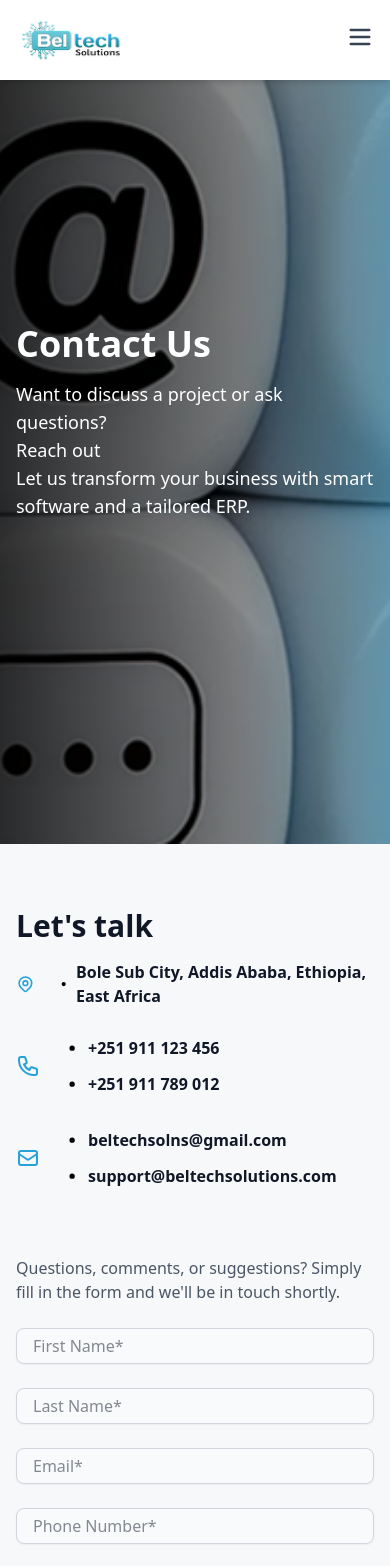
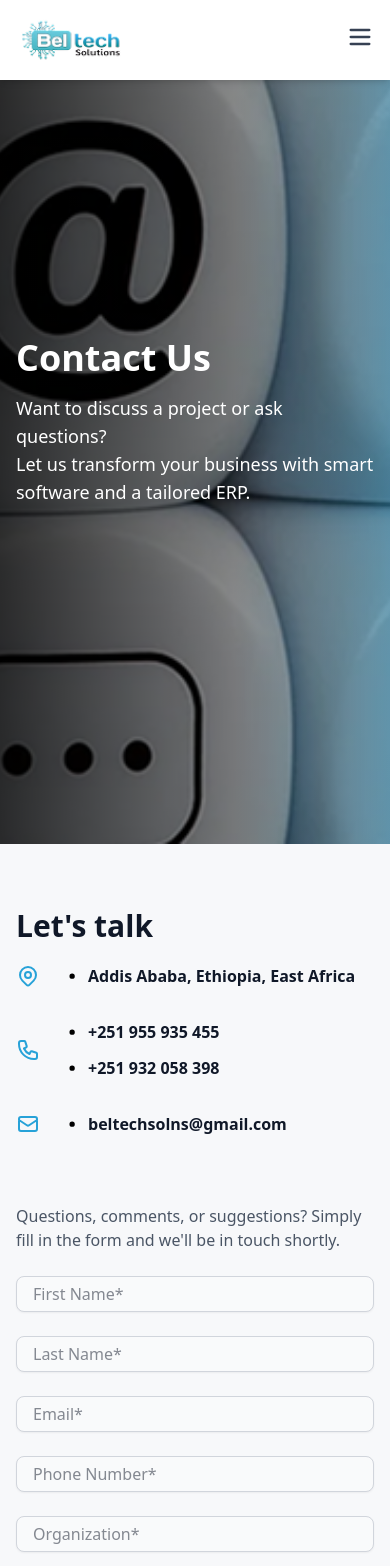
Before and after one commit to Elshadayyyyy/bel, a React (Vite) app: page /Contact in a window 390 px wide. Shown: the top 1566 px of the page. Built offline with nearby package versions, Linux system fonts and the light colour scheme.

Commit message:
final update

```diff
--- a/src/pages/Contact.tsx
+++ b/src/pages/Contact.tsx
@@ -5,7 +5,7 @@ import { Textarea } from "../components/ui/textarea";
 import toast, { Toaster } from "react-hot-toast";
 import contactHero from "./../assets/contactHero.png";
 import above_the_footer from "./../assets/above_the_footer.png";
-import { Dot } from 'lucide-react';
+import { Dot } from "lucide-react";
 
 const Contact = () => {
   const [formData, setFormData] = useState({
@@ -14,7 +14,7 @@ const Contact = () => {
     email: "",
     phone: "",
     organization: "",
-    message: ""
+    message: "",
   });
 
   const [errors, setErrors] = useState<any>({});
@@ -51,7 +51,7 @@ const Contact = () => {
         email: "",
         phone: "",
         organization: "",
-        message: ""
+        message: "",
       });
     }
   };
@@ -70,33 +70,27 @@ const Contact = () => {
           className="absolute inset-0"
           style={{
             background: `
-        linear-gradient(to right, rgba(0,0,0,0.8), rgba(0,0,0,0.2)),
-        linear-gradient(to left, rgba(39,162,216,0.5) 0%, rgba(39,162,216,0.0) 40%)
-      `,
+              linear-gradient(to right, rgba(0,0,0,0.8), rgba(0,0,0,0.2)),
+              linear-gradient(to left, rgba(39,162,216,0.5) 0%, rgba(39,162,216,0.0) 40%)
+            `,
           }}
         ></div>
         <div className="absolute inset-0 flex items-center">
           <div className="w-full px-4 lg:px-8 text-white">
-            <h1 className="text-4xl font-bold md:text-5xl lg:text-6xl">
-              Contact Us
-            </h1>
+            <h1 className="text-4xl font-bold md:text-5xl lg:text-6xl">Contact Us</h1>
             <p className="mt-4 text-lg md:text-xl max-w-2xl">
-              Want to discuss a project or ask questions?
-              <br />
-              Reach out
-              <br />
-             Let us transform your business with smart software and a tailored ERP.
+              Want to discuss a project or ask questions? <br />
+              Let us transform your business with smart software and a tailored ERP.
             </p>
           </div>
         </div>
       </section>
 
       {/* Contact Form Section */}
-      <section className="py-16 px-4 sm:px-8 lg:px-16">
-        <div className="container mx-auto grid grid-cols-1 md:grid-cols-2 gap-16 items-start">
-
+      <section className="py-16 px-4 sm:px-8 lg:px-16 flex justify-center">
+        <div className="container mx-auto grid grid-cols-1 md:grid-cols-2 gap-16 items-start max-w-6xl">
           {/* Left Info */}
-          <div>
+          <div className="flex flex-col justify-center">
             <h2 className="text-3xl md:text-4xl font-extrabold mb-4">Let's talk</h2>
             <div className="space-y-6">
               {/* Location */}
@@ -107,7 +101,7 @@ const Contact = () => {
                 </svg>
                 <div className="flex items-center gap-0.4">
                   <Dot className="h-8 w-8 text-black" />
-                  <p className="font-semibold">Bole Sub City, Addis Ababa, Ethiopia, East Africa</p>
+                  <p className="font-semibold">Addis Ababa, Ethiopia, East Africa</p>
                 </div>
               </div>
 
@@ -119,11 +113,11 @@ const Contact = () => {
                 <div className="flex flex-col gap-1">
                   <div className="flex items-center gap-0.4">
                     <Dot className="h-8 w-8 text-black" />
-                    <p className="font-semibold">+251 911 123 456</p>
+                    <p className="font-semibold">+251 955 935 455</p>
                   </div>
                   <div className="flex items-center gap-0.4">
                     <Dot className="h-8 w-8 text-black" />
-                    <p className="font-semibold">+251 911 789 012</p>
+                    <p className="font-semibold">+251 932 058 398</p>
                   </div>
                 </div>
               </div>
@@ -138,10 +132,6 @@ const Contact = () => {
                     <Dot className="h-8 w-8 text-black" />
                     <p className="font-semibold">beltechsolns@gmail.com</p>
                   </div>
-                  <div className="flex items-center gap-0.4">
-                    <Dot className="h-8 w-8 text-black" />
-                    <p className="font-semibold">support@beltechsolutions.com</p>
-                  </div>
                 </div>
               </div>
             </div>
@@ -149,7 +139,7 @@ const Contact = () => {
 
           {/* Right side: FORM */}
           <div className="w-full flex justify-center">
-            <form className="w-full max-w-2xl space-y-6" onSubmit={handleSubmit}>
+            <form className="w-full max-w-md space-y-6" onSubmit={handleSubmit}>
               {/* Paragraph above inputs */}
               <p className="text-gray-600 mb-6">
                 Questions, comments, or suggestions? Simply fill in the form and we'll be in touch shortly.
@@ -163,19 +153,16 @@ const Contact = () => {
                   onChange={handleChange}
                   type="text"
                   placeholder="First Name*"
-                  className={`py-3 px-4 border border-gray-300 rounded-lg bg-gray-50 focus:bg-white focus:border-[#27A2D8] focus:ring-2 focus:ring-[#27A2D8]/50 ${errors.firstName ? "border-red-500" : ""}`}
+                  className={`w-full py-3 px-4 border border-gray-300 rounded-lg bg-gray-50 focus:bg-white focus:border-[#27A2D8] focus:ring-2 focus:ring-[#27A2D8]/50 ${errors.firstName ? "border-red-500" : ""}`}
                 />
-                {errors.firstName && <p className="text-red-500 text-sm">{errors.firstName}</p>}
-
                 <Input
                   name="lastName"
                   value={formData.lastName}
                   onChange={handleChange}
                   type="text"
                   placeholder="Last Name*"
-                  className={`py-3 px-4 border border-gray-300 rounded-lg bg-gray-50 focus:bg-white focus:border-[#27A2D8] focus:ring-2 focus:ring-[#27A2D8]/50 ${errors.lastName ? "border-red-500" : ""}`}
+                  className={`w-full py-3 px-4 border border-gray-300 rounded-lg bg-gray-50 focus:bg-white focus:border-[#27A2D8] focus:ring-2 focus:ring-[#27A2D8]/50 ${errors.lastName ? "border-red-500" : ""}`}
                 />
-                {errors.lastName && <p className="text-red-500 text-sm">{errors.lastName}</p>}
               </div>
 
               <Input
@@ -184,9 +171,8 @@ const Contact = () => {
                 onChange={handleChange}
                 type="email"
                 placeholder="Email*"
-                className={`w-full py-3 px-4 border border-gray-300 rounded-lg bg-gray-50 focus:bg-white focus:border-[#27A2D8] focus:ring-2 focus:ring-[#61C7D5]/50 ${errors.email ? "border-red-500" : ""}`}
+                className={`w-full py-3 px-4 border border-gray-300 rounded-lg bg-gray-50 focus:bg-white focus:border-[#27A2D8] focus:ring-2 focus:ring-[#27A2D8]/50 ${errors.email ? "border-red-500" : ""}`}
               />
-              {errors.email && <p className="text-red-500 text-sm">{errors.email}</p>}
 
               <Input
                 name="phone"
@@ -196,7 +182,6 @@ const Contact = () => {
                 placeholder="Phone Number*"
                 className={`w-full py-3 px-4 border border-gray-300 rounded-lg bg-gray-50 focus:bg-white focus:border-[#27A2D8] focus:ring-2 focus:ring-[#27A2D8]/50 ${errors.phone ? "border-red-500" : ""}`}
               />
-              {errors.phone && <p className="text-red-500 text-sm">{errors.phone}</p>}
 
               <Input
                 name="organization"
@@ -206,7 +191,6 @@ const Contact = () => {
                 placeholder="Organization*"
                 className={`w-full py-3 px-4 border border-gray-300 rounded-lg bg-gray-50 focus:bg-white focus:border-[#27A2D8] focus:ring-2 focus:ring-[#27A2D8]/50 ${errors.organization ? "border-red-500" : ""}`}
               />
-              {errors.organization && <p className="text-red-500 text-sm">{errors.organization}</p>}
 
               <Textarea
                 name="message"
@@ -215,14 +199,12 @@ const Contact = () => {
                 placeholder="Your message..."
                 className={`w-full py-3 px-4 border border-gray-300 rounded-lg bg-gray-50 focus:bg-white focus:border-[#27A2D8] focus:ring-2 focus:ring-[#27A2D8]/50 min-h-[150px] ${errors.message ? "border-red-500" : ""}`}
               />
-              {errors.message && <p className="text-red-500 text-sm">{errors.message}</p>}
 
               <Button type="submit" className="w-full bg-[#27A2D8] text-white py-3 px-6 rounded-lg font-bold hover:bg-[#50b5c0] transition-colors">
                 Send Message
               </Button>
             </form>
           </div>
-
         </div>
       </section>
 
@@ -237,9 +219,7 @@ const Contact = () => {
       >
         <div
           className="absolute inset-0 z-0"
-          style={{
-            backgroundColor: "rgba(0, 0, 0, 0.6)",
-          }}
+          style={{ backgroundColor: "rgba(0, 0, 0, 0.6)" }}
         ></div>
         <div
           className="absolute inset-0 z-0"
@@ -259,7 +239,7 @@ const Contact = () => {
             <Button
               size="lg"
               className="px-8 py-3 text-lg transition-all duration-200 hover:scale-105 bg-[#27A2D8] text-white"
-              onClick={() => window.location.href = 'solutions'}
+              onClick={() => (window.location.href = "solutions")}
             >
               View Success Stories
             </Button>
--- a/src/pages/Servicespage.tsx
+++ b/src/pages/Servicespage.tsx
@@ -13,8 +13,13 @@ const Servicespage = () => {
      <section className="relative w-full h-screen overflow-hidden">
   <div
     className="absolute inset-0 w-full h-full bg-center bg-no-repeat bg-cover"
-          style={{ backgroundImage: `url(${Hero})` }}
+    style={{
+      backgroundImage: `url(${Hero})`,
+      backgroundRepeat: "no-repeat",
+      backgroundColor: "black", // prevents gray gap if image doesn't fully cover
+    }}
   ></div>
+
   <div
     className="absolute inset-0"
     style={{
@@ -24,19 +29,19 @@ const Servicespage = () => {
       `,
     }}
   ></div>
+
   <div className="absolute inset-0 flex items-center">
     <div className="w-full px-4 lg:px-8 text-white">
       <h1 className="text-4xl font-bold md:text-5xl lg:text-6xl">
         Our Services
       </h1>
       <p className="mt-4 text-lg md:text-xl max-w-2xl">
-              Technology solutions for African businesses.
-
+        Transforming business operations through smart ERP, system integration, and custom software solutions.
       </p>
     </div>
   </div>
-        <div className="absolute bottom-0 w-full h-1 bg-white"></div>
 </section>
+
 
 
 
--- a/src/pages/Solutionspage.tsx
+++ b/src/pages/Solutionspage.tsx
@@ -29,6 +29,10 @@ const SolutionsPage = () => {
             <h1 className="text-4xl font-bold md:text-5xl lg:text-6xl">
               Solution in Action
             </h1>
+             <p className="mt-4 text-lg md:text-xl max-w-2xl">
+              Real projects. Real impact. Discover how we help businesses work smarter.
+
+            </p>
           </div>
         </div>
         <div className="absolute bottom-0 w-full h-1 bg-white"></div>
@@ -59,7 +63,7 @@ const SolutionsPage = () => {
     </div>
     <div className="px-6 pb-6">
       <p className="text-base font-normal text-gray-700 leading-relaxed">
-        Deployed a full-scale Odoo ERP to manage production, sales, inventory, and logistics for an East African textile plant.
+        Deployed a full-scale Odoo ERP to manage production, sales, inventory, and logistics for an African textile plant.
       </p>
       <Link
         to="/ERPDetail"
```
Also changed, not shown: src/pages/Homepage.tsx (+19 -14 lines). Lines whose indentation alone changed are shown as unchanged.
